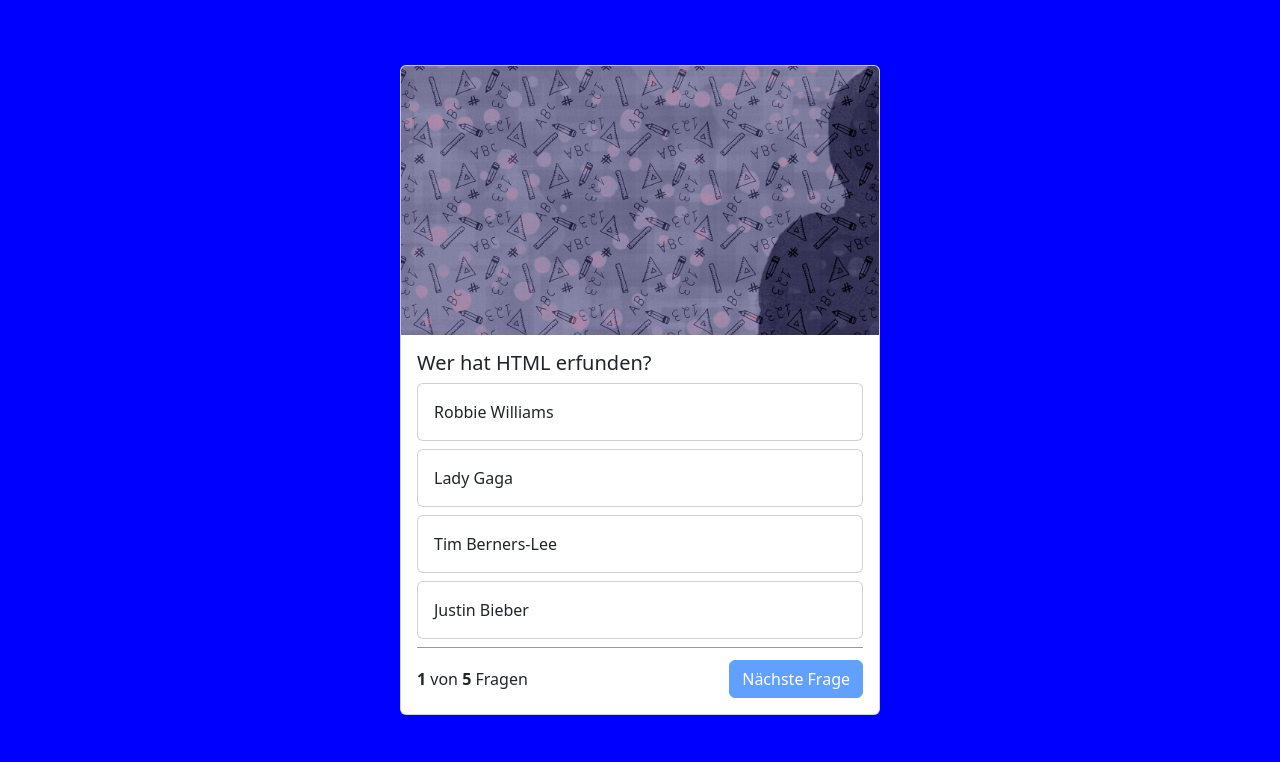
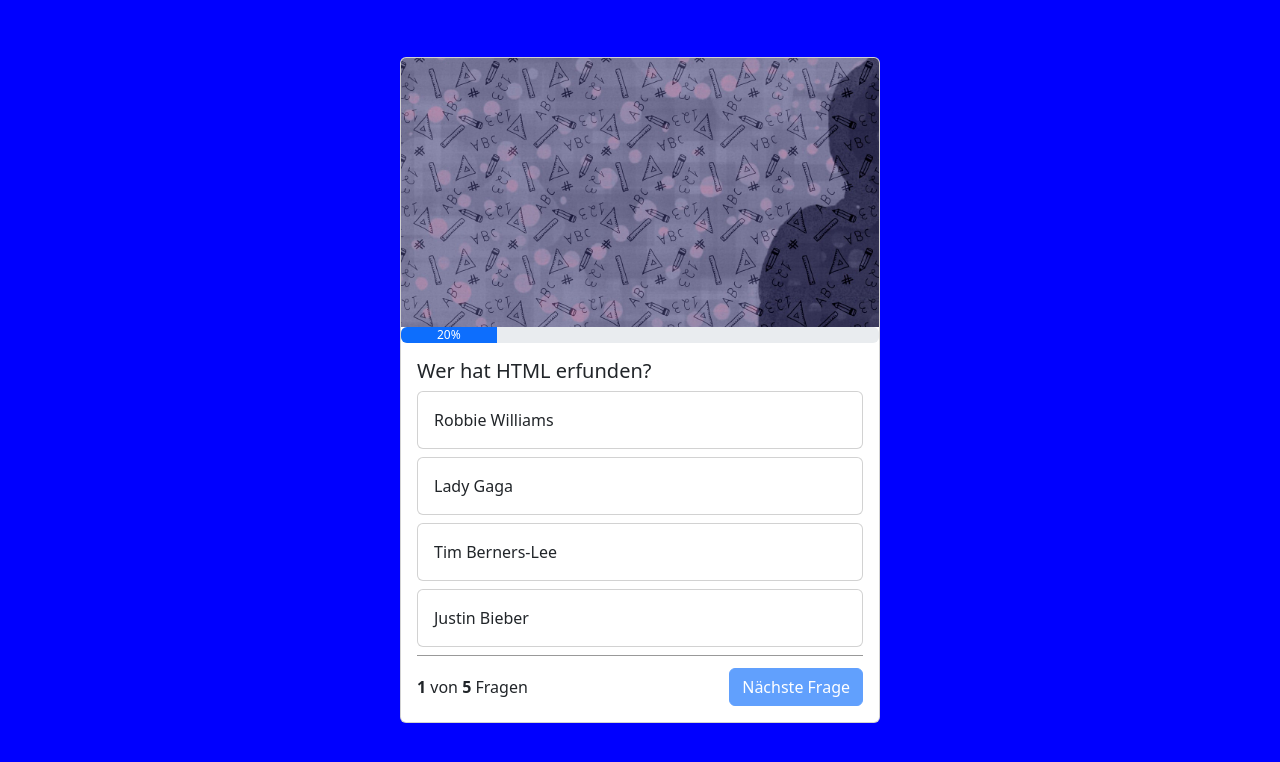
Before and after one commit to PascalFranken/Quiz-app, a website: page index.html in a window 1280 px wide. Shown: the part 116-878 px from the top of the page. Drawn offline with nearby package versions, Linux system fonts and the light colour scheme.

Commit message:
Add progressbar

```diff
--- a/index.html
+++ b/index.html
@@ -21,6 +21,9 @@
     <div class="container">
         <div class="card quiz-card">
             <img src="./assets/img/pencil.jpg.jpg" id="header-image" class="card-img-top">
+            <div class="progress">
+                <div class="progress-bar" id="progress-bar" role="progressbar" style="width: 0%"></div>
+            </div>
             <div class="card-body" id="endscreen" style="display: none">
                 <div class="text-center final-headline">Quiz beendet!</div>
                 <div class="text-center">
--- a/scripts.js
+++ b/scripts.js
@@ -57,6 +57,10 @@
         document.getElementById('amount-of-right-questions').innerHTML = rightQuestions;
         document.getElementById('header-image').src = './assets/img/trophy.png';
     }else{
+    let percent = (currentQuestion +1) / questions.length;
+    percent = Math.round(percent * 100);
+    document.getElementById('progress-bar').innerHTML = `${percent}%`;
+    document.getElementById('progress-bar').style = `width: ${percent}%`;
     let question = questions[currentQuestion];
     document.getElementById('question-number').innerHTML = currentQuestion +1;
     document.getElementById('questionText').innerHTML = question['question'];
```
